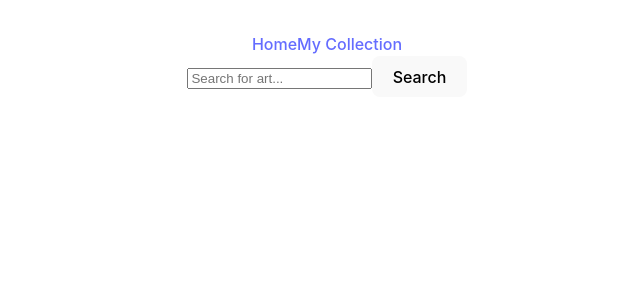
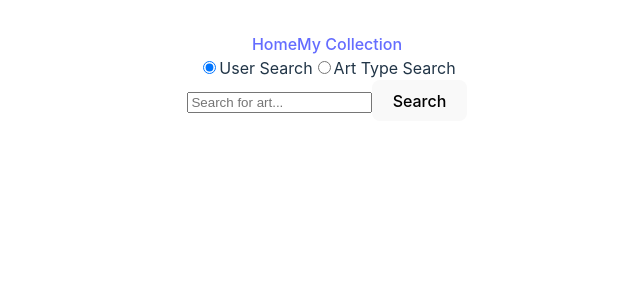
Before and after one commit to ndanner22/art-curator, a React (Vite) app: page / in a window 1280 px wide. Shown: the top 300 px of the page, without its empty margins (313-953 px from the left). Built offline with nearby package versions, Linux system fonts and the light colour scheme.

Commit message:
Add radio buttons to the search page to let users choose between two different search types. Also creates a dropdown template for the second search option which will be a dropdown menu of different art types, ie painting, ceramics...

```diff
--- a/src/Components/ArtWorks.jsx
+++ b/src/Components/ArtWorks.jsx
@@ -5,6 +5,7 @@ import "../App.css";
 
 const ArtWorks = ({ addToCollection }) => {
   const [search, setSearch] = useState("");
+  const [searchType, setSearchType] = useState("user");
   const [artWorks, setArtWorks] = useState([]);
   const [loading, setLoading] = useState(false);
   const [error, setError] = useState(null);
@@ -63,6 +64,28 @@ const ArtWorks = ({ addToCollection }) => {
 
   return (
     <div>
+      <div>
+        <label>
+          <input
+            type="radio"
+            value="user"
+            checked={searchType === "user"}
+            onChange={() => setSearchType("user")}
+          />
+          User Search
+        </label>
+        <label>
+          <input
+            type="radio"
+            value="dropdown"
+            checked={searchType === "dropdown"}
+            onChange={() => setSearchType("dropdown")}
+          />
+          Art Type Search
+        </label>
+      </div>
+      {searchType === "user" && (
+        <div>
           <input
             type="text"
             value={search}
@@ -70,6 +93,21 @@ const ArtWorks = ({ addToCollection }) => {
             placeholder="Search for art..."
           />
           <button onClick={handleSearch}>Search</button>
+        </div>
+      )}
+
+      {searchType === "dropdown" && (
+        <div>
+          <select>
+            <option value="">Select Art Type</option>
+            <option value="painting">Painting</option>
+            <option value="sculpture">Sculpture</option>
+            <option value="print">Print</option>
+            <option value="ceramics">Ceramics</option>
+          </select>
+          <button onClick={handleSearch}>Search</button>
+        </div>
+      )}
 
       {loading && <p>Loading artworks...</p>}
 
```
Lines whose indentation alone changed are shown as unchanged.
